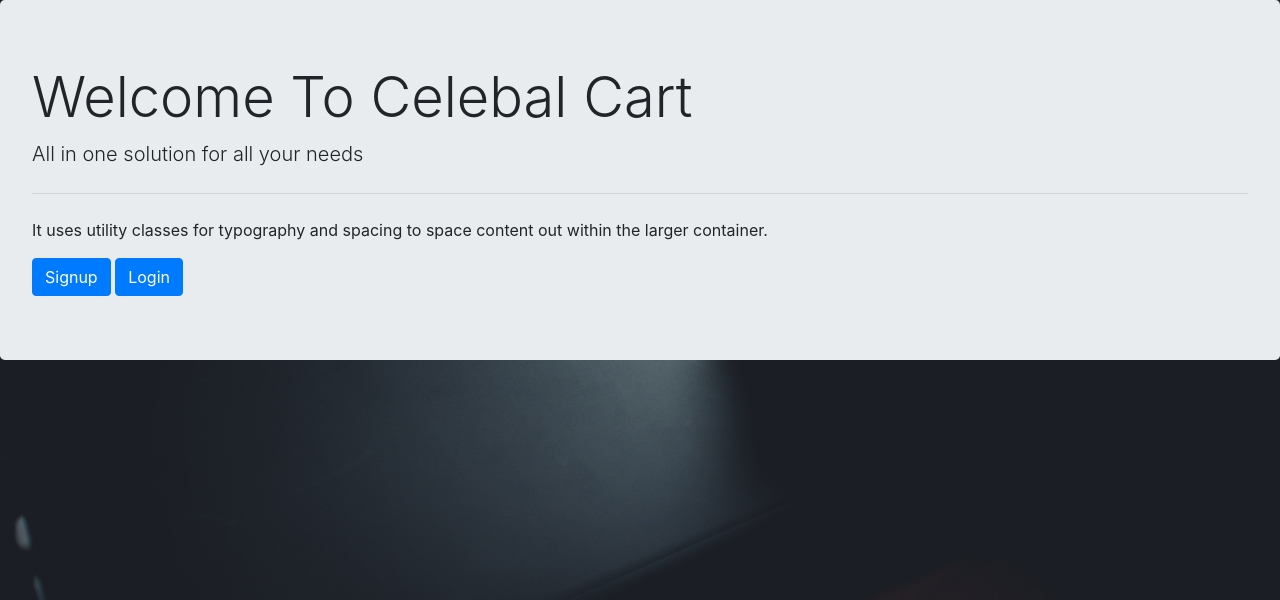
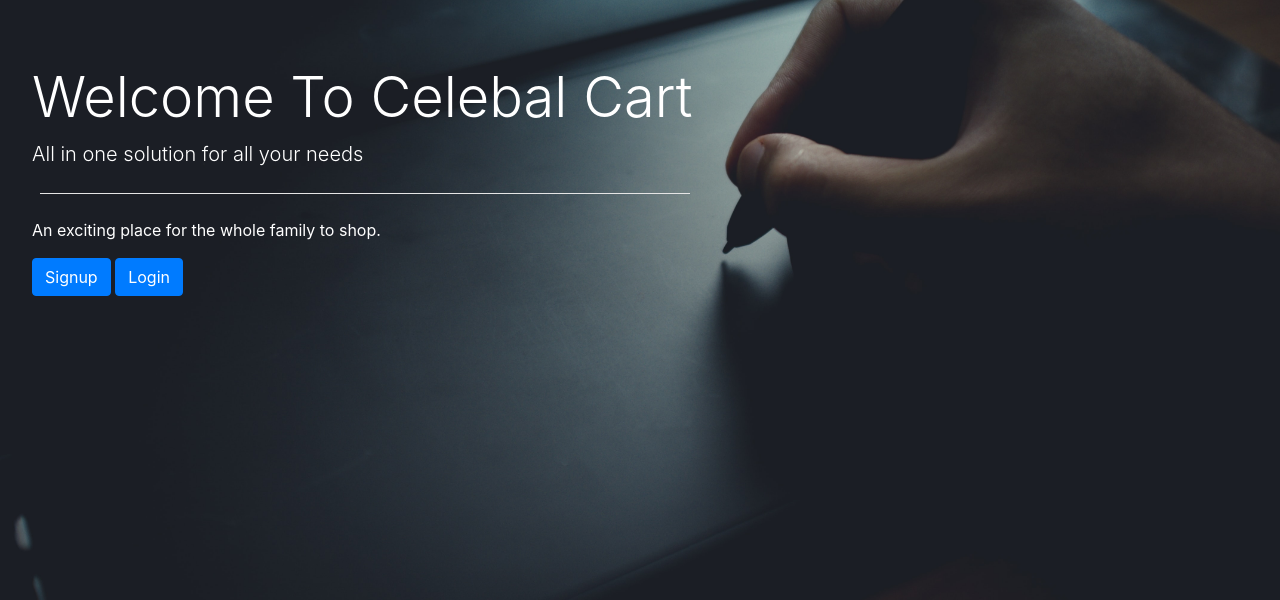
Before and after one commit to Samdroid27/Ecommerce_PS-1, a Django app: page / in a window 1280 px wide. Shown: the top 600 px of the page. Run offline with Django 3.2, Linux system fonts and the light colour scheme; some libraries are stand-ins or nearby versions.

Commit message:
Updated frontend for homepage

```diff
--- a/Ecommerce_PS1/templates/index.html
+++ b/Ecommerce_PS1/templates/index.html
@@ -27,10 +27,22 @@
   margin:0px;
   padding:0px;
 }
+.jumbotron {
+    margin-bottom: 2rem;
+    background-color: transparent;
+    border-radius: .3rem;
+    color: white;
+}
 body{
   background:url("../../static/shop/MainHome.jpg") no-repeat center center;
   background-size:cover;
   z-index:-1;
+}
+hr {
+    box-sizing: content-box;
+    overflow: visible;
+    width: 650px;
+    writing-mode: vertical-lr;
 }
 
  </style>
@@ -107,8 +119,8 @@ body{
     <div class="jumbotron">
   <h1 class="display-4">Welcome To Celebal Cart</h1>
   <p class="lead">All in one solution for all your needs</p>
-  <hr class="my-4">
-  <p>It uses utility classes for typography and spacing to space content out within the larger container.</p>
+  <hr class="my-4" color="white" width="100px" >
+  <p>An exciting place for the whole family to shop.</p>
   <!-- Button trigger modal -->
  <button type="button" class="signup btn btn-primary" data-bs-toggle="modal" data-bs-target="#signupModal">
   Signup
--- a/shop/templates/shop/about.html
+++ b/shop/templates/shop/about.html
@@ -17,8 +17,7 @@ body{
   <div class="container py-4">
     <header class="pb-3 mb-4 border-bottom">
       <a href="/shop" class="d-flex align-items-center text-dark text-decoration-none">
-        <svg xmlns="http://www.w3.org/2000/svg" width="40" height="32" class="me-2" viewBox="0 0 118 94" role="img"><title>Bootstrap</title><path fill-rule="evenodd" clip-rule="evenodd" d="M24.509 0c-6.733 0-11.715 5.893-11.492 12.284.214 6.14-.064 14.092-2.066 20.577C8.943 39.365 5.547 43.485 0 44.014v5.972c5.547.529 8.943 4.649 10.951 11.153 2.002 6.485 2.28 14.437 2.066 20.577C12.794 88.106 17.776 94 24.51 94H93.5c6.733 0 11.714-5.893 11.491-12.284-.214-6.14.064-14.092 2.066-20.577 2.009-6.504 5.396-10.624 10.943-11.153v-5.972c-5.547-.529-8.934-4.649-10.943-11.153-2.002-6.484-2.28-14.437-2.066-20.577C105.214 5.894 100.233 0 93.5 0H24.508zM80 57.863C80 66.663 73.436 72 62.543 72H44a2 2 0 01-2-2V24a2 2 0 012-2h18.437c9.083 0 15.044 4.92 15.044 12.474 0 5.302-4.01 10.049-9.119 10.88v.277C75.317 46.394 80 51.21 80 57.863zM60.521 28.34H49.948v14.934h8.905c6.884 0 10.68-2.772 10.68-7.727 0-4.643-3.264-7.207-9.012-7.207zM49.948 49.2v16.458H60.91c7.167 0 10.964-2.876 10.964-8.281 0-5.406-3.903-8.178-11.425-8.178H49.948z" fill="currentColor"></path></svg>
-        <span class="fs-4">CELEBAL CART</span>
+        <h1>CELEBAL CART</h1>
       </a>
     </header>
 
```
Also changed, not shown: db.sqlite3.
